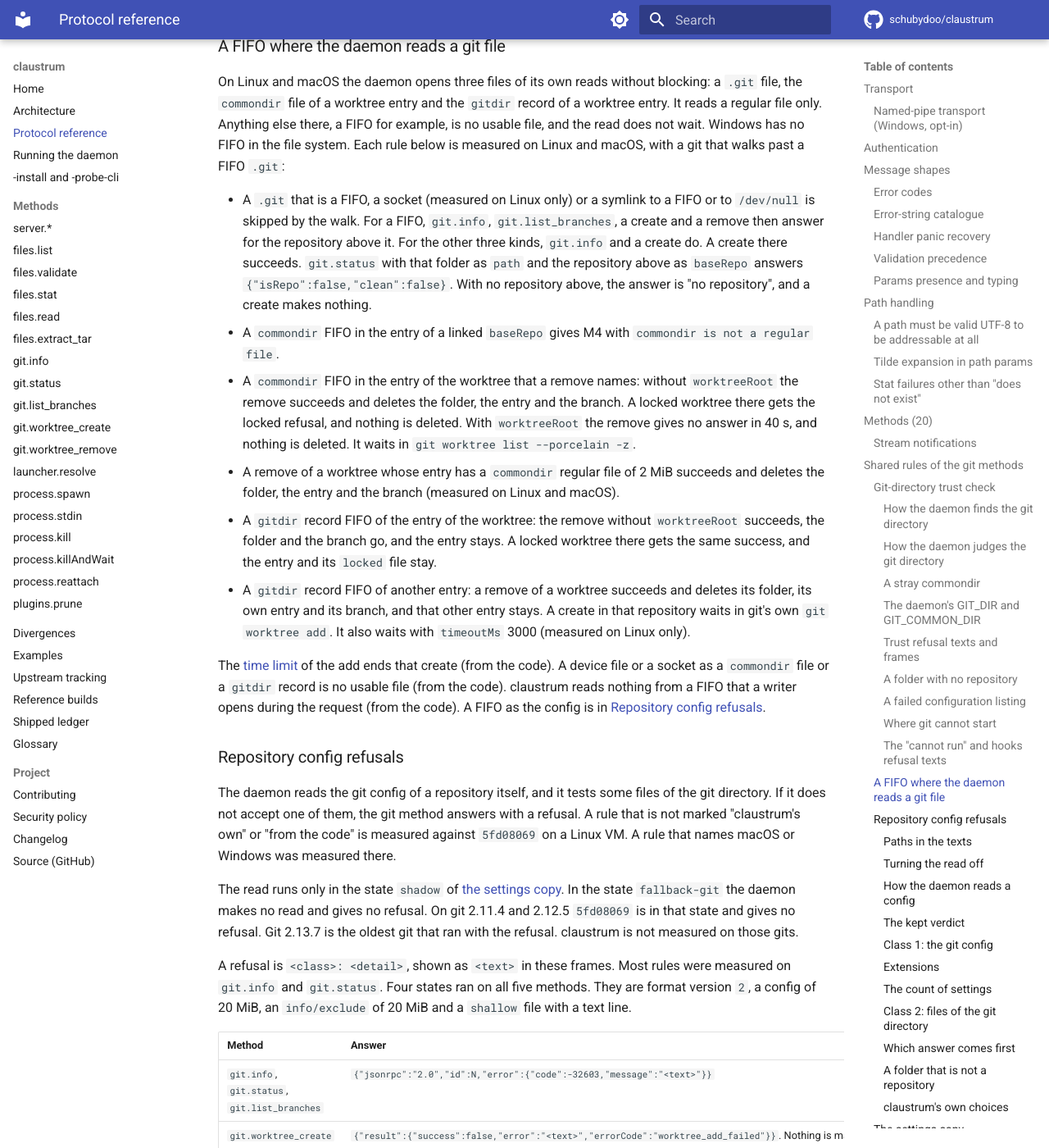
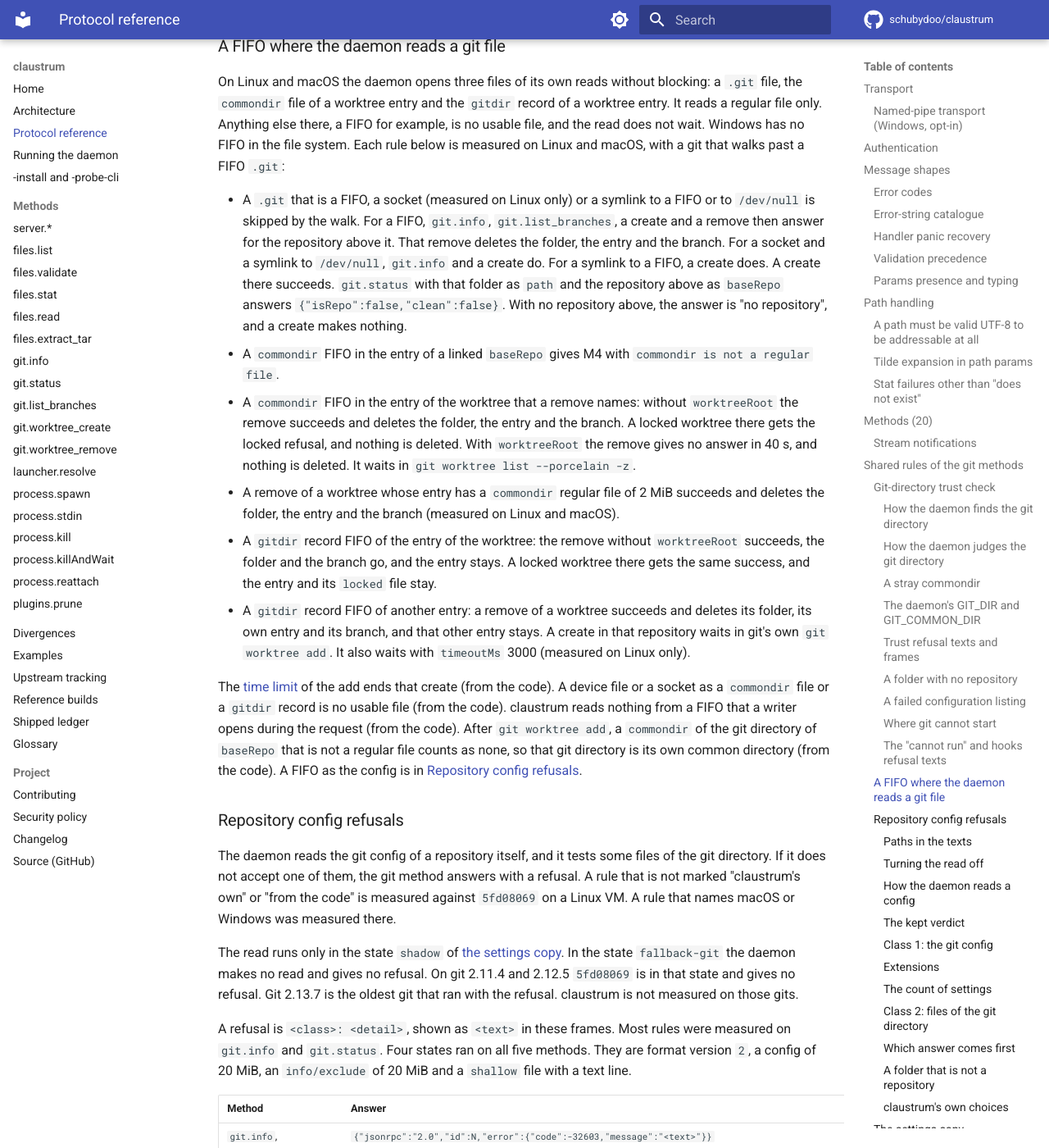
Before and after one commit to schubydoo/claustrum, an MkDocs documentation site: the page built from docs/PROTOCOL.md, in a window 1280 px wide and 1400 px high, scrolled down 20896 px. Shown: the whole window at 82% size. Built offline with MkDocs 1.6.1 and Material for MkDocs 9.7.7, drawn with Linux system fonts in a browser that asks for light colours; comment, search, counter and statistics services are not loaded; some of the changed text lies outside the part shown.

Commit message:
docs: answer the review of the trust check and FIFO cut
Co-Authored-By: Claude Opus 5.5 <noreply@anthropic.com>

```diff
--- a/docs/PROTOCOL.md
+++ b/docs/PROTOCOL.md
@@ -757,7 +757,8 @@ path that does not exist keeps its frame.
 On Windows git cannot start in some paths that exist, and the listing fails by
 class 3 with the start error `fork/exec <git.exe path>: The directory name is
 invalid.`. `<git.exe path>` is the git that `PATH` resolves. The hooks refusal
-with that error answers these requests in the "refused" frame of the table above,
+with that error answers these requests in the "refused" frame of
+[Trust refusal texts and frames](#trust-refusal-texts-and-frames),
 and nothing changes on disk:
 
 - `git.info` with `path` a regular file in a plain folder or in a repository, a
@@ -827,16 +828,18 @@ git that walks past a FIFO `.git`:
 - A `.git` that is a FIFO, a socket (measured on Linux only) or a symlink to a FIFO
   or to `/dev/null` is skipped by the walk. For a FIFO, `git.info`,
   `git.list_branches`, a create and a remove then answer for the repository above
-  it. For the other three kinds, `git.info` and a create do. A create there
-  succeeds. `git.status` with that folder as `path` and the repository above
-  as `baseRepo` answers `{"isRepo":false,"clean":false}`. With no repository above, the answer is "no
+  it. That remove deletes the folder, the entry and the branch. For a socket and a
+  symlink to `/dev/null`, `git.info` and a create do. For a symlink to a FIFO, a
+  create does. A create there succeeds. `git.status` with that folder as `path`
+  and the repository above as `baseRepo` answers
+  `{"isRepo":false,"clean":false}`. With no repository above, the answer is "no
   repository", and a create makes nothing.
 - A `commondir` FIFO in the entry of a linked `baseRepo` gives M4 with
   `commondir is not a regular file`.
 - A `commondir` FIFO in the entry of the worktree that a remove names: without
   `worktreeRoot` the remove succeeds and deletes the folder, the entry and the
-  branch. A locked worktree there gets the locked refusal, and nothing is deleted. With
-  `worktreeRoot` the remove gives no answer in 40 s, and nothing is deleted. It
+  branch. A locked worktree there gets the locked refusal, and nothing is deleted.
+  With `worktreeRoot` the remove gives no answer in 40 s, and nothing is deleted. It
   waits in `git worktree list --porcelain -z`.
 - A remove of a worktree whose entry has a `commondir` regular file of 2 MiB
   succeeds and deletes the folder, the entry and the branch (measured on Linux and
@@ -853,7 +856,10 @@ git that walks past a FIFO `.git`:
 The [time limit](#time-limits-of-git-calls) of the add ends that create (from the
 code). A device file or a socket as a `commondir` file or a `gitdir` record is no
 usable file (from the code). claustrum reads nothing from a FIFO that a writer
-opens during the request (from the code). A FIFO as the config is in
+opens during the request (from the code). After `git worktree add`, a `commondir`
+of the git directory of `baseRepo` that is not a regular file counts as none, so
+that git directory is its own common directory (from the code). A FIFO as the
+config is in
 [Repository config refusals](#repository-config-refusals).
 
 ### Repository config refusals
```
Also changed, not shown: 1 other file.
